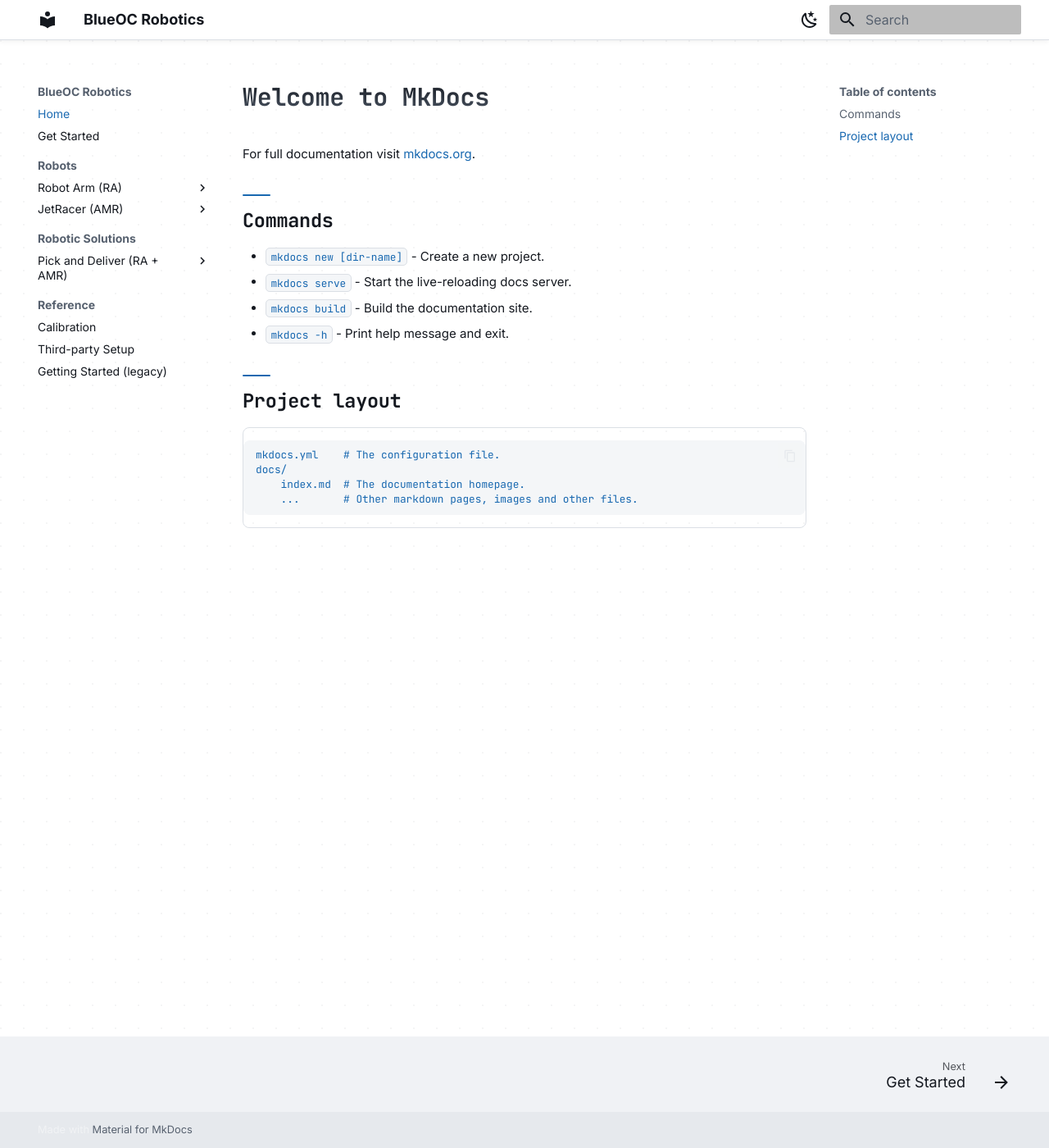
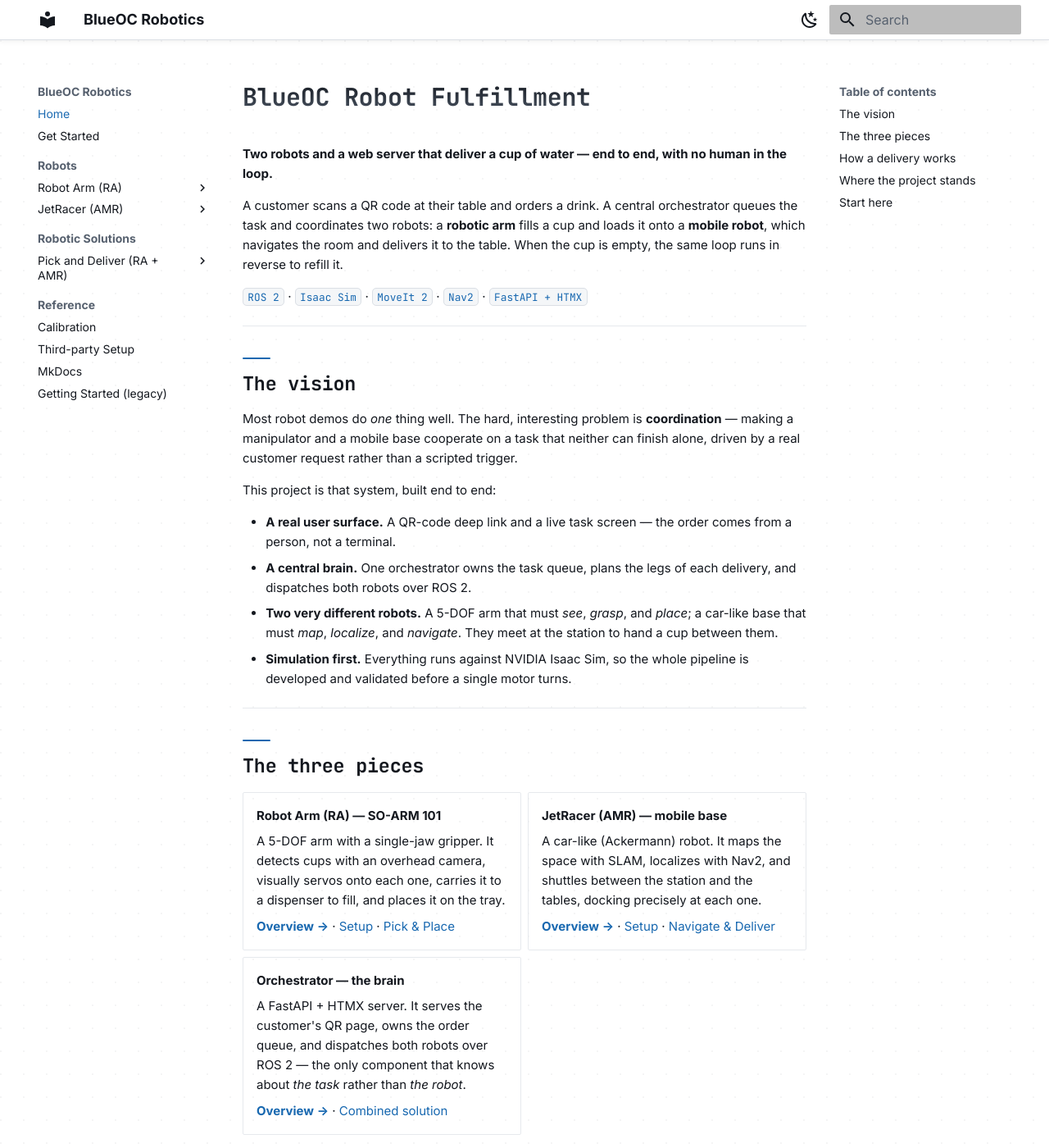
Before and after one commit to blueocvn/BlueOC-Robotics-Research-and-Development, an MkDocs documentation site: the page built from docs/docs/index.md, in a window 1280 px wide and 1400 px high. Shown: the whole window at 82% size. Built offline with MkDocs 1.6.1 and Material for MkDocs 9.7.7, drawn with Linux system fonts in a browser that asks for light colours; some of the changed text lies outside the part shown.

```diff
--- a/docs/docs/index.md
+++ b/docs/docs/index.md
@@ -1,17 +1,104 @@
-# Welcome to MkDocs
+# BlueOC Robot Fulfillment
 
-For full documentation visit [mkdocs.org](https://www.mkdocs.org).
+**Two robots and a web server that deliver a cup of water — end to end, with no
+human in the loop.**
 
-## Commands
+A customer scans a QR code at their table and orders a drink. A central
+orchestrator queues the task and coordinates two robots: a **robotic arm** fills
+a cup and loads it onto a **mobile robot**, which navigates the room and delivers
+it to the table. When the cup is empty, the same loop runs in reverse to refill it.
 
-* `mkdocs new [dir-name]` - Create a new project.
-* `mkdocs serve` - Start the live-reloading docs server.
-* `mkdocs build` - Build the documentation site.
-* `mkdocs -h` - Print help message and exit.
+`ROS 2` · `Isaac Sim` · `MoveIt 2` · `Nav2` · `FastAPI + HTMX`
 
-## Project layout
+---
 
-    mkdocs.yml    # The configuration file.
-    docs/
-        index.md  # The documentation homepage.
-        ...       # Other markdown pages, images and other files.
+## The vision
+
+Most robot demos do *one* thing well. The hard, interesting problem is
+**coordination** — making a manipulator and a mobile base cooperate on a task
+that neither can finish alone, driven by a real customer request rather than a
+scripted trigger.
+
+This project is that system, built end to end:
+
+- **A real user surface.** A QR-code deep link and a live task screen — the order
+  comes from a person, not a terminal.
+- **A central brain.** One orchestrator owns the task queue, plans the legs of
+  each delivery, and dispatches both robots over ROS 2.
+- **Two very different robots.** A 5-DOF arm that must *see*, *grasp*, and *place*;
+  a car-like base that must *map*, *localize*, and *navigate*. They meet at the
+  station to hand a cup between them.
+- **Simulation first.** Everything runs against NVIDIA Isaac Sim, so the whole
+  pipeline is developed and validated before a single motor turns.
+
+---
+
+## The three pieces
+
+<div class="grid cards" markdown>
+
+-   **Robot Arm (RA) — SO-ARM 101**
+
+    A 5-DOF arm with a single-jaw gripper. It detects cups with an overhead
+    camera, visually servos onto each one, carries it to a dispenser to fill, and
+    places it on the tray.
+
+    [**Overview →**](ra_concepts.md) · [Setup](ra_setup.md) · [Pick & Place](ra_pick_and_place.md)
+
+-   **JetRacer (AMR) — mobile base**
+
+    A car-like (Ackermann) robot. It maps the space with SLAM, localizes with
+    Nav2, and shuttles between the station and the tables, docking precisely at
+    each one.
+
+    [**Overview →**](amr_concepts.md) · [Setup](amr_setup.md) · [Navigate & Deliver](amr_pick_and_place.md)
+
+-   **Orchestrator — the brain**
+
+    A FastAPI + HTMX server. It serves the customer's QR page, owns the order
+    queue, and dispatches both robots over ROS 2 — the only component that knows
+    about *the task* rather than *the robot*.
+
+    [**Overview →**](orchestrator.md) · [Combined solution](solution_pick_and_deliver.md)
+
+</div>
+
+---
+
+## How a delivery works
+
+1. **Order** — the customer scans the QR at their table and requests water.
+2. **Queue** — the orchestrator enqueues the task and reserves a robot.
+3. **Fill** — the arm detects a cup, grasps it, fills it at the dispenser.
+4. **Hand off** — the arm places the cup on the AMR's tray at the station.
+5. **Deliver** — the AMR navigates to the table and docks.
+6. **Refill** — an empty cup is collected and the loop runs again.
+
+See the full message flows in [Pick and Deliver](solution_pick_and_deliver.md).
+
+---
+
+## Where the project stands
+
+!!! info "Phase 1 — Proof of Concept"
+    Both robots run **in simulation** (Isaac Sim). The arm completes the full
+    detect → grasp → fill → place loop; the AMR maps, navigates, and docks. There
+    is **no on-device firmware yet** — the workstation drives the simulator, and
+    the same ROS 2 topic contract will drive the real hardware.
+
+    The orchestrator ↔ robot integration is the current frontier: the AMR docking
+    seam and the arm's task topics are specified and partially wired.
+
+Each robot's page is honest about what is **built**, what is **unverified**, and
+what is **planned** — start with the overviews above.
+
+---
+
+## Start here
+
+| I want to… | Go to |
+|---|---|
+| Understand the concepts before touching code | [Get Started](GET-STARTED.md) |
+| Run the robot arm | [RA Setup Guide](ra_setup.md) |
+| Run the JetRacer | [AMR Setup Guide](amr_setup.md) |
+| See how both robots + the server fit together | [Pick and Deliver](solution_pick_and_deliver.md) |
--- a/docs/mkdocs.yml
+++ b/docs/mkdocs.yml
@@ -22,6 +22,7 @@ nav:
   - Reference:
       - Calibration: CALIBRATION.md
       - Third-party Setup: THIRDPARTY_SETUP.md
+      - MkDocs: mkdocs.md
       - Getting Started (legacy): GETTING_STARTED.md
 
 theme:
```
Also changed, not shown: docs/docs/GET-STARTED.md (+1 -1 lines), docs/docs/mkdocs.md (added, +72 -0 lines), 1 other file.
